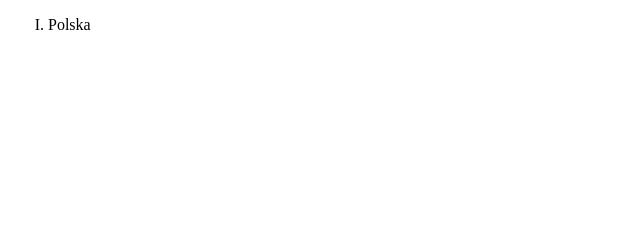
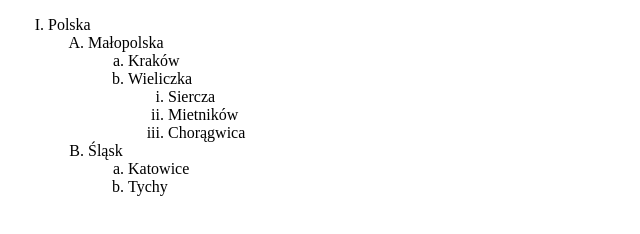
Before and after one commit to PKowalczyk2005/Lista, a plain HTML site: page index.html in a window 1280 px wide. Shown: the whole page, without its empty margins (0-640 px from the left). Drawn offline with Linux system fonts and the light colour scheme.

Commit message:
Update index.html

```diff
--- a/index.html
+++ b/index.html
@@ -10,8 +10,29 @@
     </head>
     <body>
         <ol>
-          <li type="I">
-            Polska
-
+            <li type="I">
+                Polska
+                    <ol>
+                        <li type="A">
+                            Małopolska
+                                <ol>
+                                    <li type="a">Kraków</li>
+                                    <li type="a">
+                                        Wieliczka
+                                        <ol>
+                                            <li type="i">Siercza</li>
+                                            <li type="i">Mietników</li>
+                                            <li type="i">Chorągwica</li>
+                                        </ol>
+                                    </li>
+                                 </ol>
+                        </li>
+                        <li type="A">
+                            Śląsk
+                                <ol>
+                                    <li type="a">Katowice</li>
+                                    <li type="a">Tychy</li>
+                                </ol>
+                        </li>
     </body>
 </html>
```
